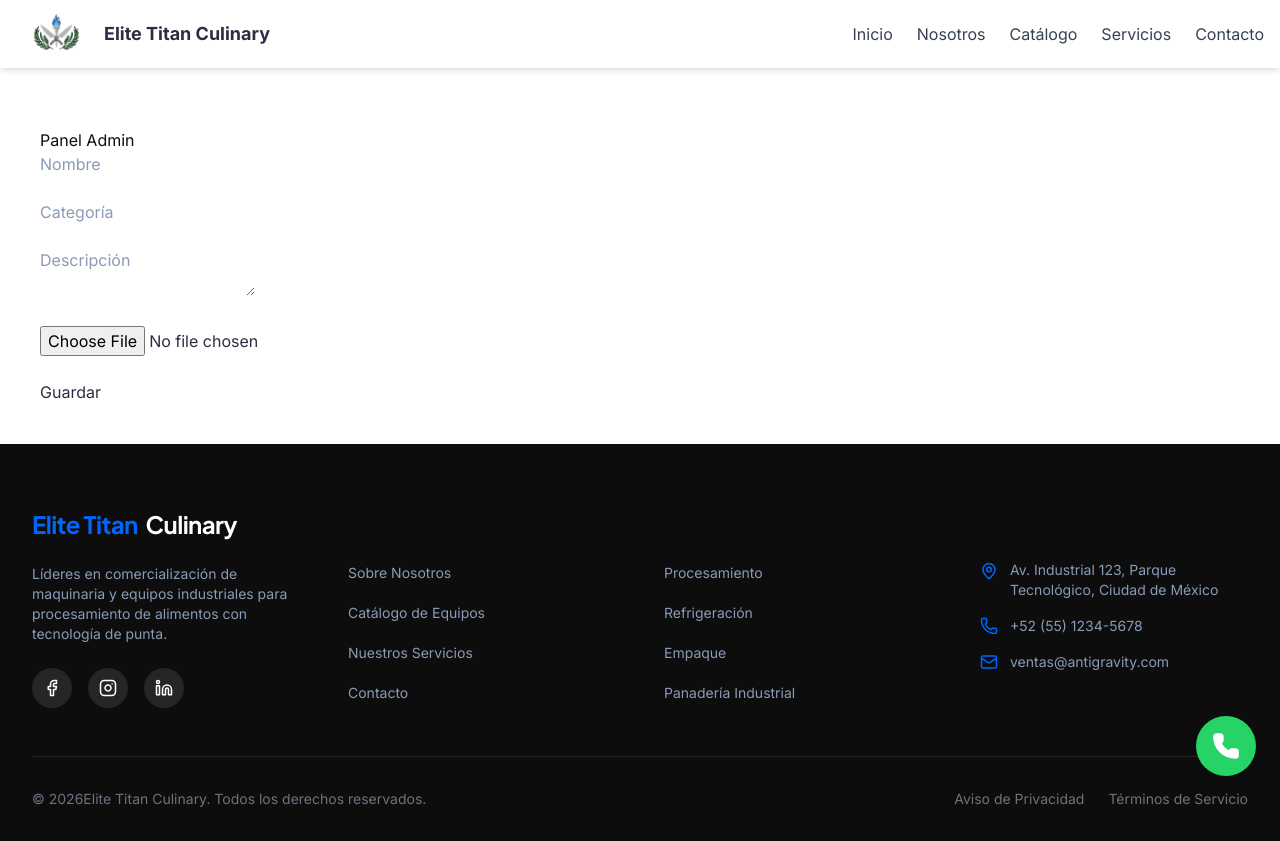
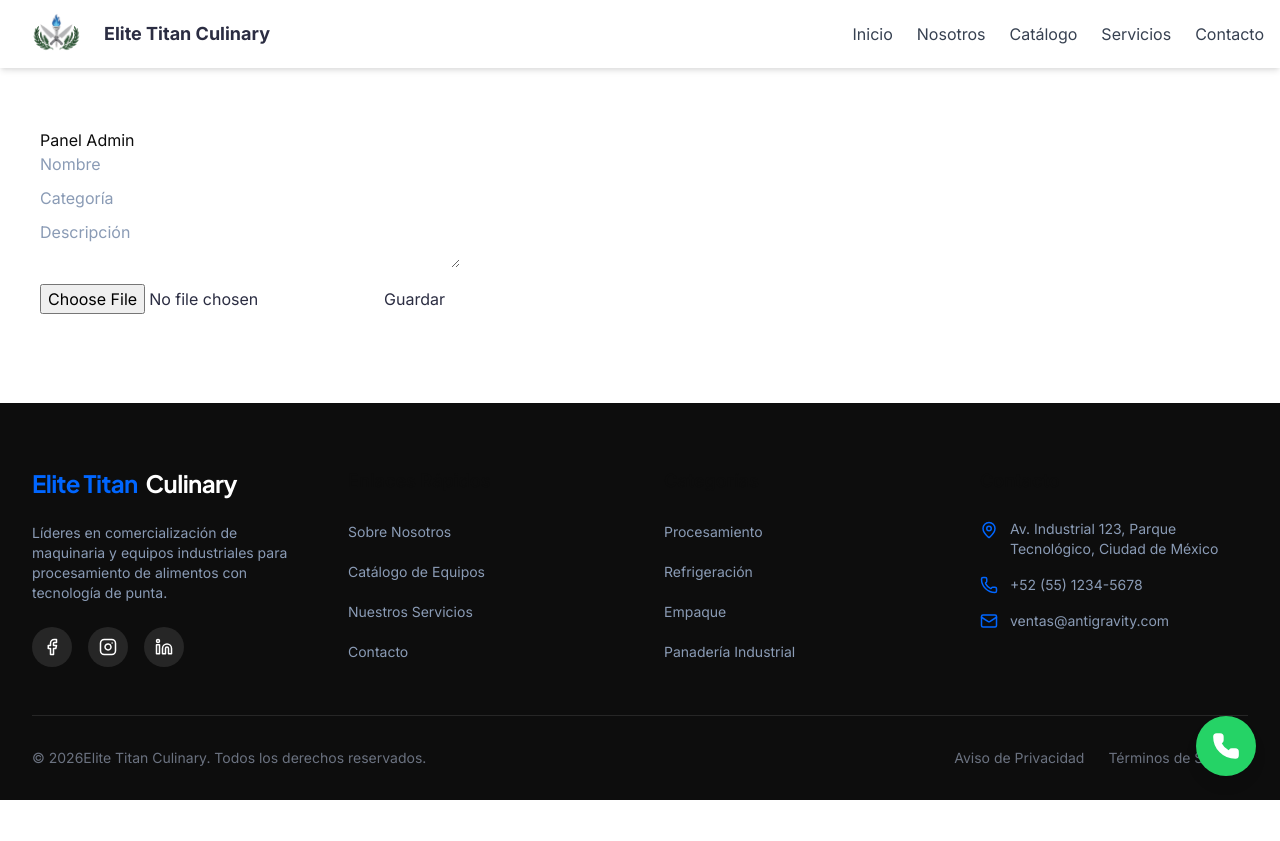
Before and after one commit to Victor002823/antygravity, a Next.js app: page /admin in a window 1280 px wide. After the commit the page ends 800 px from the top, so only its background shows below. Built offline with nearby package versions, Linux system fonts and the light colour scheme.

Commit message:
admin panel completo

```diff
--- a/app/admin/page.tsx
+++ b/app/admin/page.tsx
@@ -24,11 +24,23 @@ export default function Admin() {
   };
 
   const handleSubmit = async () => {
-    if (!form.image) return alert('Selecciona una imagen');
+    // ✅ Validación
+    if (!form.name || !form.category || !form.description) {
+      alert('Llena todos los campos');
+      return;
+    }
+
+    if (!form.image) {
+      alert('Selecciona una imagen');
+      return;
+    }
 
     setLoading(true);
 
     try {
+      console.log('FORM DATA:', form);
+
+      // 🔥 1. Subir imagen a R2
       const fd = new FormData();
       fd.append('file', form.image);
 
@@ -39,8 +51,11 @@ export default function Admin() {
 
       const uploadData = await uploadRes.json();
 
-      if (!uploadData.success) throw new Error('Upload failed');
+      if (!uploadData.success) {
+        throw new Error('Error subiendo imagen');
+      }
 
+      // 🔥 2. Guardar en MySQL (PHP API)
       const saveRes = await fetch(
         'https://api.mudanzasellince.com/create-product.php',
         {
@@ -57,33 +72,62 @@ export default function Admin() {
 
       const saveData = await saveRes.json();
 
-      if (!saveData.success) throw new Error('DB error');
+      if (!saveData.success) {
+        throw new Error(saveData.error || 'Error guardando');
+      }
 
       alert('Producto guardado 🚀');
 
+      // 🔄 Reset form
+      setForm({
+        name: '',
+        category: '',
+        description: '',
+        image: null,
+      });
+
     } catch (err) {
       console.error(err);
-      alert('Error');
+      alert('Error en el proceso');
     }
 
     setLoading(false);
   };
 
   return (
-    <div style={{ padding: 40 }}>
+    <div style={{ padding: 40, maxWidth: 500 }}>
       <h1>Panel Admin</h1>
 
-      <input name="name" placeholder="Nombre" onChange={handleChange} />
-      <br /><br />
+      <input
+        name="name"
+        placeholder="Nombre"
+        value={form.name}
+        onChange={handleChange}
+        style={{ width: '100%', marginBottom: 10 }}
+      />
 
-      <input name="category" placeholder="Categoría" onChange={handleChange} />
-      <br /><br />
+      <input
+        name="category"
+        placeholder="Categoría"
+        value={form.category}
+        onChange={handleChange}
+        style={{ width: '100%', marginBottom: 10 }}
+      />
 
-      <textarea name="description" placeholder="Descripción" onChange={handleChange}></textarea>
-      <br /><br />
+      <textarea
+        name="description"
+        placeholder="Descripción"
+        value={form.description}
+        onChange={handleChange}
+        style={{ width: '100%', marginBottom: 10 }}
+      />
 
-      <input type="file" name="image" onChange={handleChange} />
-      <br /><br />
+      <input
+        type="file"
+        name="image"
+        onChange={handleChange}
+        style={{ marginBottom: 20 }}
+      />
 
       <button onClick={handleSubmit} disabled={loading}>
         {loading ? 'Guardando...' : 'Guardar'}
```
